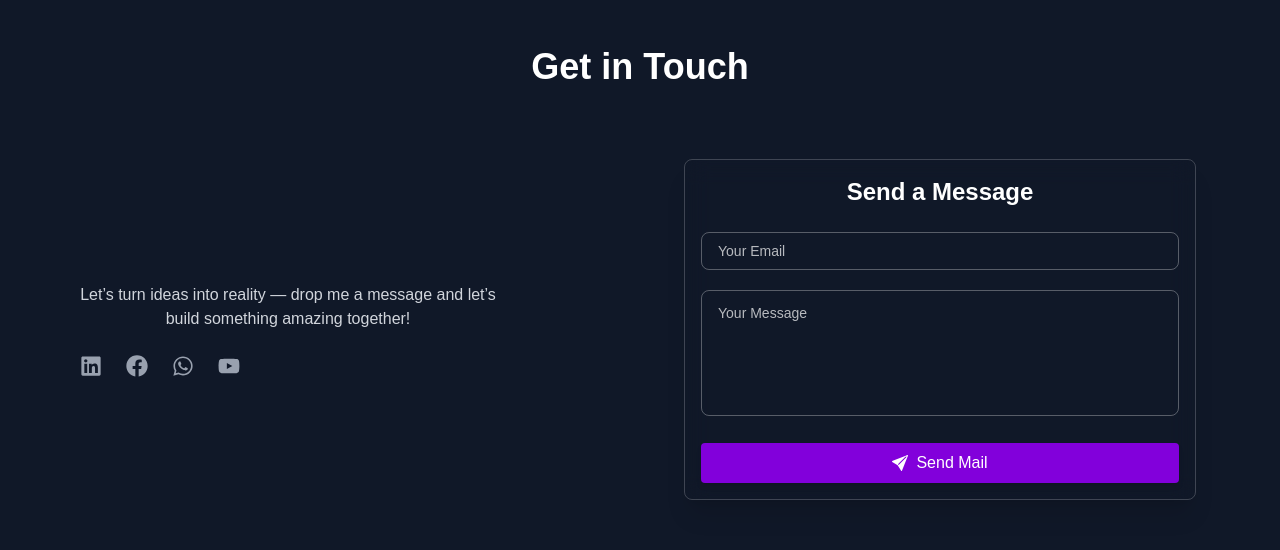
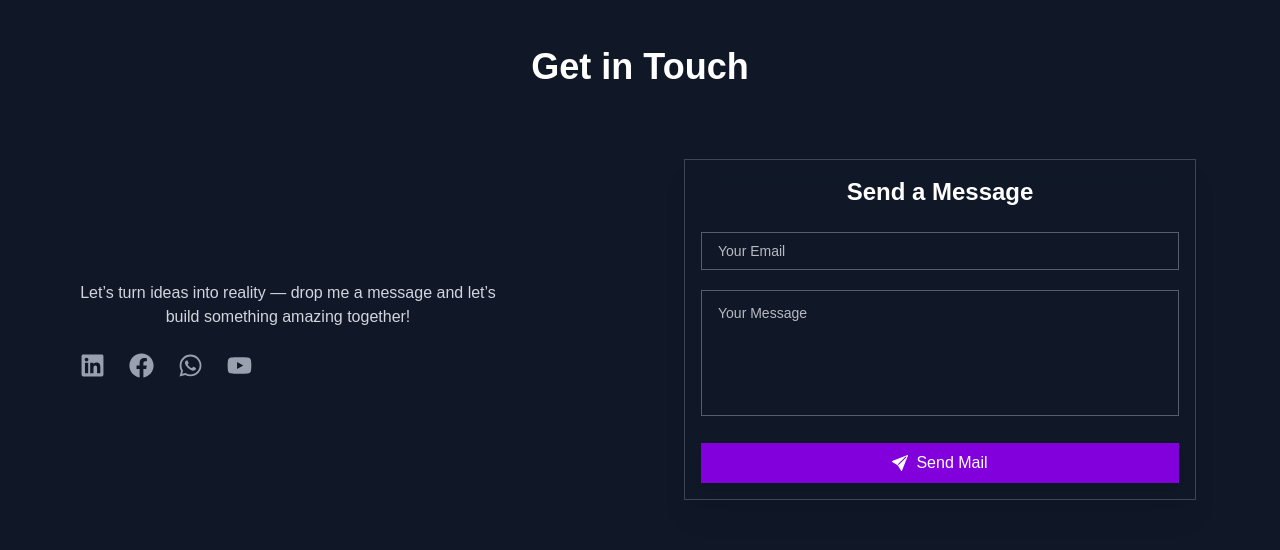
Before and after one commit to dev-mosarof66/PORTFOLIO, a Next.js app: page / in a window 1280 px wide. Shown: the part 3273-3823 px from the top of the page. Built offline with nearby package versions, Linux system fonts and the light colour scheme.

Commit message:
email sent error fixed

```diff
--- a/src/app/api/contact/route.ts
+++ b/src/app/api/contact/route.ts
@@ -5,7 +5,7 @@ export async function POST(req: Request) {
     try {
         const { email, message } = await req.json();
 
-        console.log('backend called: ', email, message)
+        // console.log('backend called: ', email, message)
 
         const transporter = nodemailer.createTransport({
             service: "gmail",
--- a/src/components/contact.tsx
+++ b/src/components/contact.tsx
@@ -100,7 +100,7 @@ const Contact = () => {
               Let’s turn ideas into reality — drop me a message and let’s build
               something amazing together!
             </p>
-            <div className="flex items-center justify-center px-4 gap-6 text-3xl text-gray-400">
+            <div className="flex items-center justify-center px-4 gap-6  text-gray-400">
               {socialLinks.map((item) => (
                 <Link
                   key={item.id}
@@ -109,7 +109,7 @@ const Contact = () => {
                   rel="noopener noreferrer"
                   className="hover:text-purple-400 transition-transform duration-300 hover:scale-110"
                 >
-                  <item.icon size={22} />
+                  <item.icon size={25} />
                 </Link>
               ))}
             </div>
@@ -122,7 +122,7 @@ const Contact = () => {
             transition={{ duration: 0.8, delay: 0.8 }}
             className="w-full max-w-lg mx-auto"
           >
-            <div className="backdrop-blur-md border border-white/20 rounded-lg shadow-xl p-4">
+            <div className="backdrop-blur-md border border-white/20  shadow-xl p-4">
               <h3 className="text-xl sm:text-2xl font-semibold text-center mb-6">
                 Send a Message
               </h3>
@@ -133,7 +133,7 @@ const Contact = () => {
                   value={input.email}
                   onChange={handleChange}
                   placeholder="Your Email"
-                  className="w-full text-sm px-4 py-2 rounded-lg border border-white/30 text-white placeholder-white/70 focus:outline-none focus:ring focus:ring-purple-400 transition"
+                  className="w-full text-sm px-4 py-2  border border-white/30 text-white placeholder-white/70 focus:outline-none focus:ring focus:ring-purple-400 transition"
                 />
                 <textarea
                   name="message"
@@ -141,11 +141,11 @@ const Contact = () => {
                   onChange={handleChange}
                   placeholder="Your Message"
                   rows={5}
-                  className="w-full text-sm px-4 py-3 rounded-lg border border-white/30 text-white placeholder-white/70 focus:outline-none focus:ring focus:ring-purple-400 transition duration-300 delay-75 resize-none"
+                  className="w-full text-sm px-4 py-3  border border-white/30 text-white placeholder-white/70 focus:outline-none focus:ring focus:ring-purple-400 transition duration-300 delay-75 resize-none"
                 />
                 <button
                   type="submit"
-                  className="w-full py-2 flex items-center justify-center gap-2 rounded-sm bg-purple-700 hover:bg-purple-800 transition duration-300 delay-75 shadow-md cursor-pointer"
+                  className="w-full py-2 flex items-center justify-center gap-2  bg-purple-700 hover:bg-purple-800 transition duration-300 delay-75 shadow-md cursor-pointer"
                 >
                   {loading ? (
                     "Sending Mail..."
```
